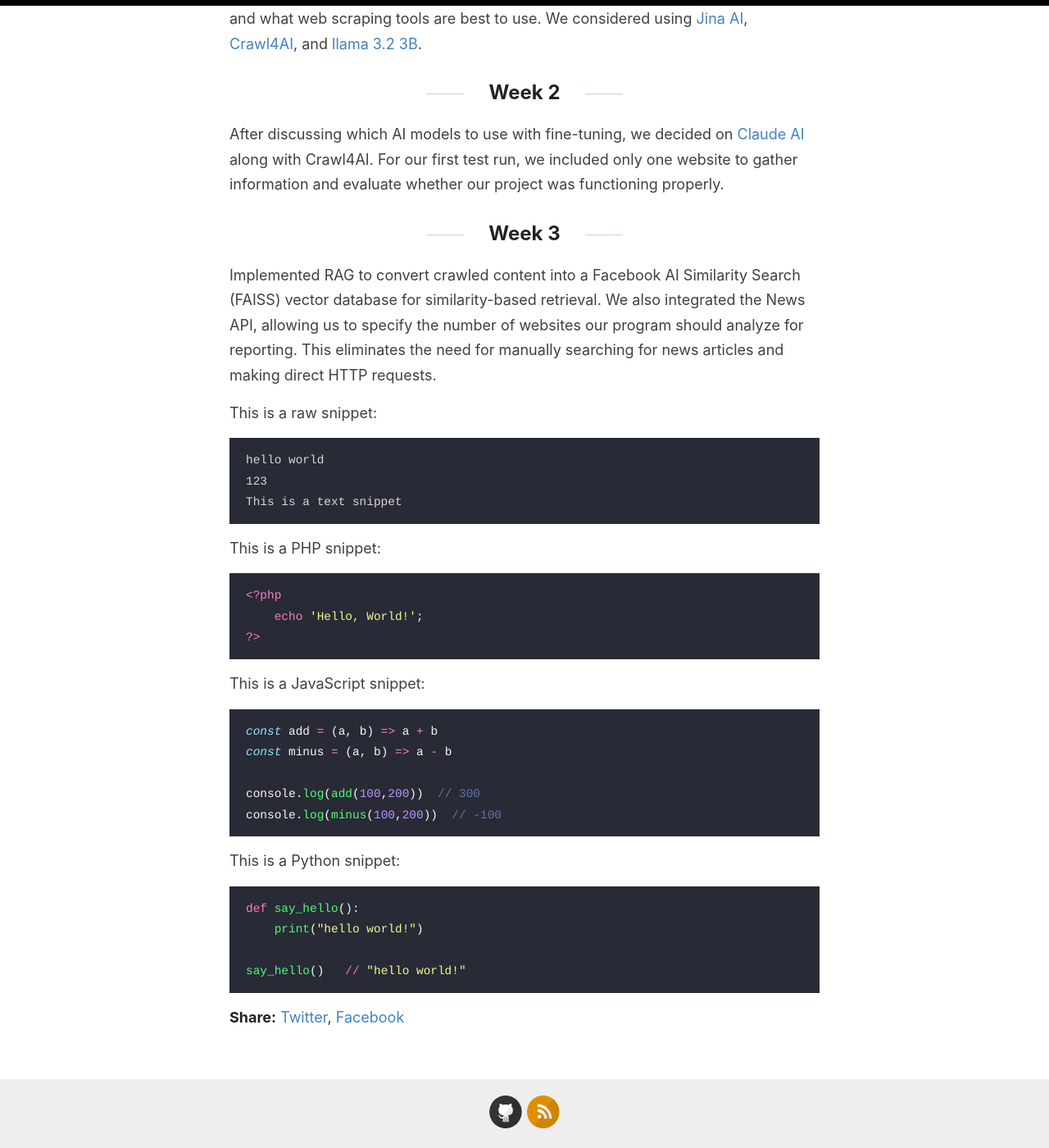
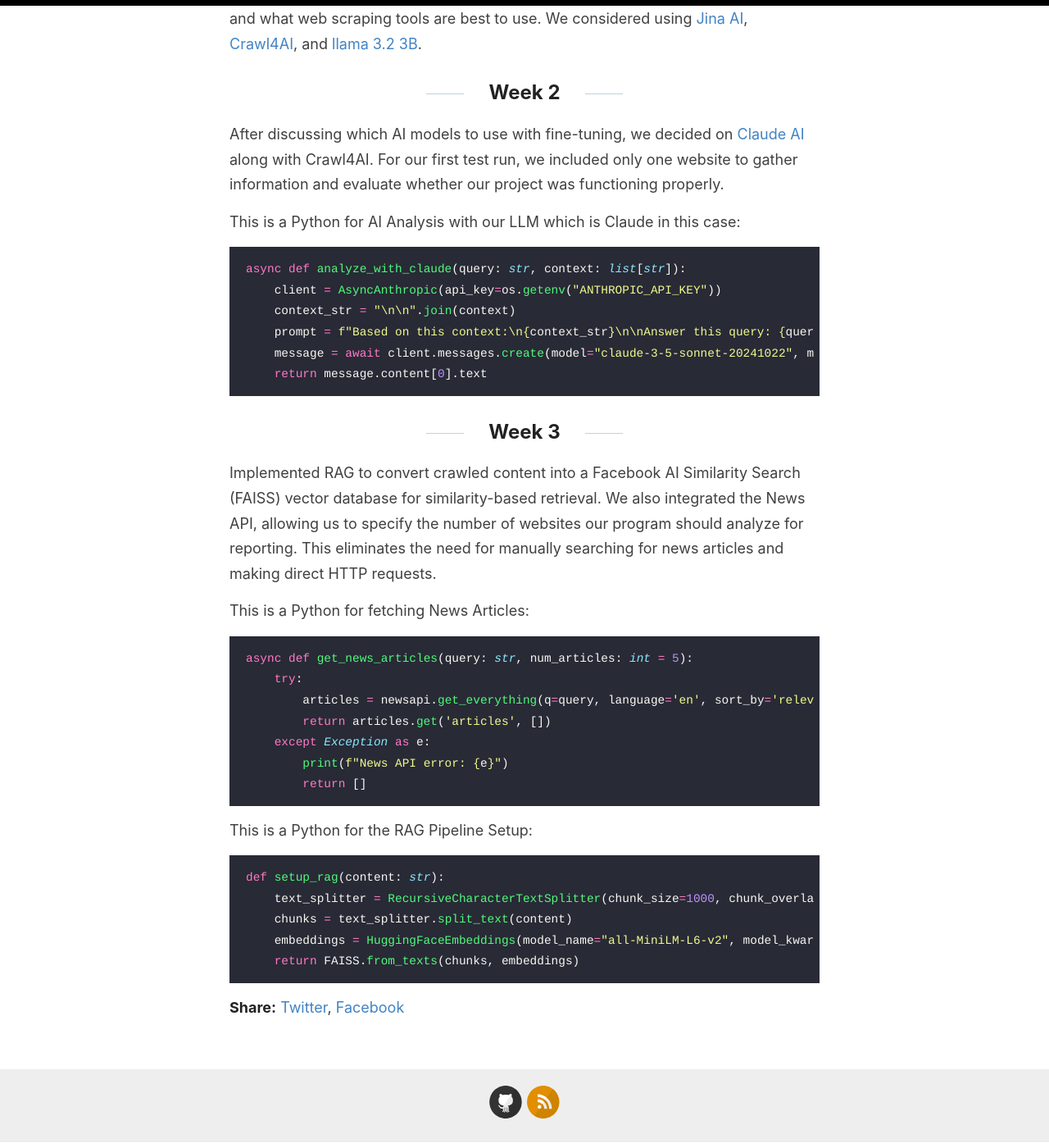
Before and after one commit to UHMCyberAnalytics/UHMCyberAnalytics.github.io, a Jekyll site: the page built from _posts/2025-01-21-Building-The-Tool.md, in a window 1280 px wide and 1400 px high, scrolled down 765 px. Shown: the whole window at 82% size. Built offline with Jekyll 4.4.1, drawn with Linux system fonts in a browser that asks for light colours.

Commit message:
Update 2025-01-21-Building-The-Tool.md

````diff
--- a/_posts/2025-01-21-Building-The-Tool.md
+++ b/_posts/2025-01-21-Building-The-Tool.md
@@ -13,41 +13,40 @@ In the first week of our project, we discussed which Large Language Model (LLM)
 
 After discussing which AI models to use with fine-tuning, we decided on [Claude AI](https://www.anthropic.com/claude) along with Crawl4AI. For our first test run, we included only one website to gather information and evaluate whether our project was functioning properly.
 
+This is a Python for AI Analysis with our LLM which is Claude in this case:
+
+```python
+async def analyze_with_claude(query: str, context: list[str]):
+    client = AsyncAnthropic(api_key=os.getenv("ANTHROPIC_API_KEY"))
+    context_str = "\n\n".join(context)
+    prompt = f"Based on this context:\n{context_str}\n\nAnswer this query: {query}"
+    message = await client.messages.create(model="claude-3-5-sonnet-20241022", max_tokens=1000, messages=[{"role": "user", "content": prompt}])
+    return message.content[0].text
+```
+
+
 ## Week 3
 
 Implemented RAG to convert crawled content into a Facebook AI Similarity Search (FAISS) vector database for similarity-based retrieval. We also integrated the News API, allowing us to specify the number of websites our program should analyze for reporting. This eliminates the need for manually searching for news articles and making direct HTTP requests.
 
-This is a raw snippet:
 
-```
-hello world
-123
-This is a text snippet
-```
-
-This is a PHP snippet:
-
-```php
-<?php
-    echo 'Hello, World!';
-?>
-```
-
-This is a JavaScript snippet:
-
-```js
-const add = (a, b) => a + b
-const minus = (a, b) => a - b
-
-console.log(add(100,200))  // 300
-console.log(minus(100,200))  // -100
-```
-
-This is a Python snippet:
+This is a Python for fetching News Articles:
 
 ```python
-def say_hello():
-    print("hello world!")
+async def get_news_articles(query: str, num_articles: int = 5):
+    try:
+        articles = newsapi.get_everything(q=query, language='en', sort_by='relevancy', page_size=num_articles)
+        return articles.get('articles', [])
+    except Exception as e:
+        print(f"News API error: {e}")
+        return []
+```
+This is a Python for the RAG Pipeline Setup:
 
-say_hello()   // "hello world!"
+```python
+def setup_rag(content: str):
+    text_splitter = RecursiveCharacterTextSplitter(chunk_size=1000, chunk_overlap=200)
+    chunks = text_splitter.split_text(content)
+    embeddings = HuggingFaceEmbeddings(model_name="all-MiniLM-L6-v2", model_kwargs={'device': 'cpu'}, encode_kwargs={'normalize_embeddings': False})
+    return FAISS.from_texts(chunks, embeddings)
 ```
````
